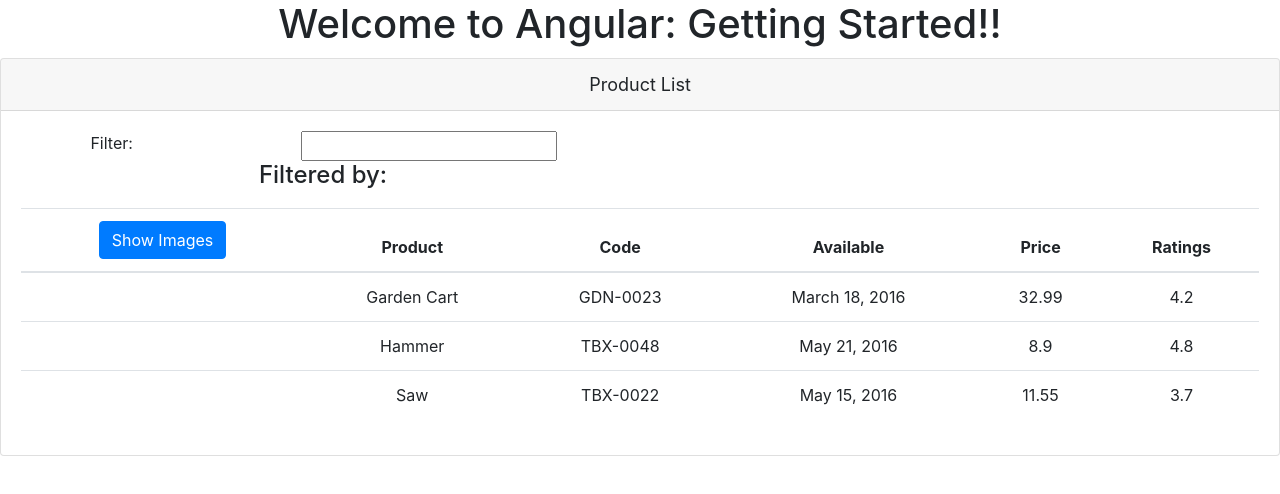
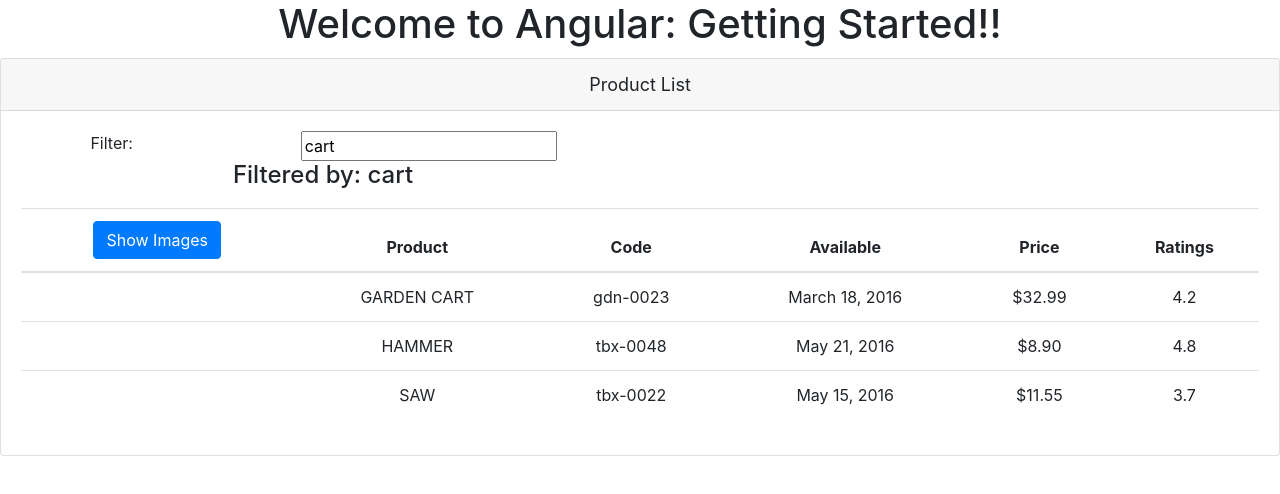
Before and after one commit to singhramnik/angular-sample, an Angular app in the folder ProductManager/: page / in a window 1280 px wide. Shown: the top 494 px of the page. Built offline with nearby package versions, Linux system fonts and the light colour scheme.

Commit message:
Added 2-way binding and pipe for formatting data

```diff
--- a/ProductManager/src/app/app.module.ts
+++ b/ProductManager/src/app/app.module.ts
@@ -1,4 +1,5 @@
 import { BrowserModule } from '@angular/platform-browser';
+import { FormsModule } from '@angular/forms';
 import { NgModule } from '@angular/core';
 
 import { AppComponent } from './app.component';
@@ -10,7 +11,8 @@ import { ProductListComponent } from './products/product-list.component';
     ProductListComponent
   ],
   imports: [
-    BrowserModule
+    BrowserModule,
+    FormsModule
   ],
   bootstrap: [AppComponent]
 })
--- a/ProductManager/src/app/products/product-list.component.html
+++ b/ProductManager/src/app/products/product-list.component.html
@@ -6,12 +6,12 @@
         <div class='row'>
             <div class='col-md-2'>Filter:</div>
             <div class='col-md-4'>
-                <input />
+                <input [(ngModel)]='listFilter'/>
             </div>
         </div>
         <div class="row">
             <div class="col-md-6">
-                <h4>Filtered by: </h4>
+                <h4>Filtered by: {{listFilter}}</h4>
             </div>
         </div>
         <div class="table-responsive">
@@ -19,8 +19,9 @@
                 <thead>
                     <tr>
                         <th>
-                            <button class='btn btn-primary'>
-                                Show Images
+                            <button class='btn btn-primary'
+                                (click)='toggleImage()'>
+                                {{showImage ? 'Hide' : 'Show'}} Images
                             </button>
                         </th>
                         <th>Product</th>
@@ -32,11 +33,18 @@
                 </thead>
                 <tbody>
                     <tr *ngFor='let product of products'>
-                        <td></td>
-                        <td>{{product.productName}}</td>
-                        <td>{{product.productCode}}</td>
+                        <td>
+                            <img *ngIf='showImage'
+                                [src]='product.imageUrl'
+                                [title]='product.productName'
+                                [style.width.px]='imageWidth'
+                                [style.margin.px]='imageMargin'
+                            />
+                        </td>
+                        <td>{{product.productName | uppercase }}</td>
+                        <td>{{product.productCode | lowercase }}</td>
                         <td>{{product.releaseDate}}</td>
-                        <td>{{product.price}}</td>
+                        <td>{{product.price | currency:'USD':'symbol':'1.2-2' }}</td>
                         <td>{{product.starRating}}</td>
                     </tr>
                 </tbody>
--- a/ProductManager/src/app/products/product-list.component.ts
+++ b/ProductManager/src/app/products/product-list.component.ts
@@ -6,6 +6,10 @@ import { Component } from "@angular/core";
 })
 export class ProductListComponent{
   pageTitle: string = "Product List";
+  imageWidth: number = 50;
+  imageMargin: number = 2;
+  showImage: boolean = false;
+  listFilter: string = 'cart';
   products: any[] = [
     {
       "productId": 2,
@@ -15,7 +19,7 @@ export class ProductListComponent{
       "description": "15 gallon capacity rolling garden cart",
       "price": 32.99,
       "starRating": 4.2,
-      "imageUrl": "https://openclipart.org/image/300px/svg_to_png/58471/garden_cart.png"
+      "imageUrl": "http://runeman.org/clipart/2019/spade.png"
     },
     {
       "productId": 5,
@@ -25,7 +29,7 @@ export class ProductListComponent{
       "description": "Curved claw steel hammer",
       "price": 8.9,
       "starRating": 4.8,
-      "imageUrl": "https://openclipart.org/image/300px/svg_to_png/73/rejon_Hammer.png"
+      "imageUrl": "http://runeman.org/clipart/2018/hammer-chinese.png"
     },
     {
       "productId": 8,
@@ -35,7 +39,11 @@ export class ProductListComponent{
       "description": "15-inch steel blade hand saw",
       "price": 11.55,
       "starRating": 3.7,
-      "imageUrl": "https://openclipart.org/image/300px/svg_to_png/27070/egore911_saw.png"
+      "imageUrl": "http://runeman.org/clipart/2019/blunderbuss.png"
     },
   ];
+
+  toggleImage(): void{
+    this.showImage = !this.showImage;
+  }
 }
```
